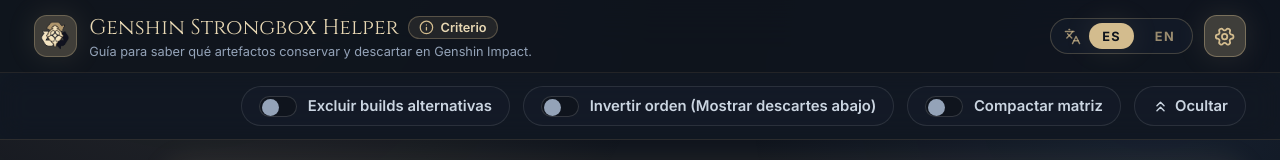
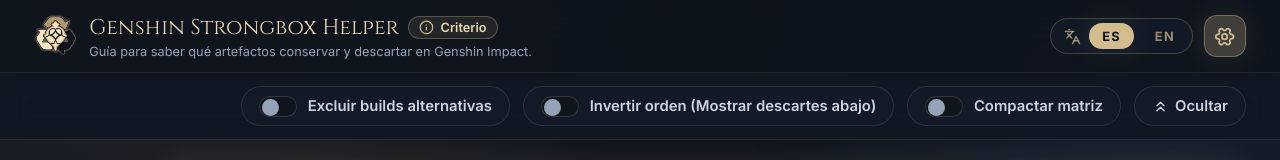
Before and after one commit to AxelKjo/genshin-strongbox-helper, a React (Vite) app: page / in a window 1280 px wide. Shown: the top 160 px of the page. Built offline with nearby package versions, Linux system fonts and the light colour scheme.

Commit message:
style(ui): remove header icon container box and apply golden glow instead

```diff
--- a/src/App.tsx
+++ b/src/App.tsx
@@ -160,9 +160,16 @@ export default function App() {
       >
         <div className={`${SHELL_WIDTH} flex flex-wrap items-center justify-between gap-3 py-3`}>
           <div className="flex items-center gap-3">
-            <span className="flex h-10 w-10 items-center justify-center rounded-xl border border-gold/30 bg-gold/25 shadow-glow">
-              <img src={resolveAssetUrl('/favicon.png')} alt="" className="h-7 w-7 object-contain" aria-hidden />
-            </span>
+            <img
+              src={resolveAssetUrl('/favicon.png')}
+              alt=""
+              className="h-10 w-10 shrink-0 object-contain"
+              style={{
+                filter:
+                  'drop-shadow(0 0 0px rgba(211, 188, 142, 0.9)) drop-shadow(0 0 1px rgba(211, 188, 142, 0.6)) drop-shadow(0 0 0px rgba(211, 188, 142, 0.3))',
+              }}
+              aria-hidden
+            />
             <div>
               <div className="flex flex-wrap items-center gap-2">
                 <h1 className="font-display text-lg leading-tight text-goldSoft sm:text-xl">{t('appTitle', lang)}</h1>
```
